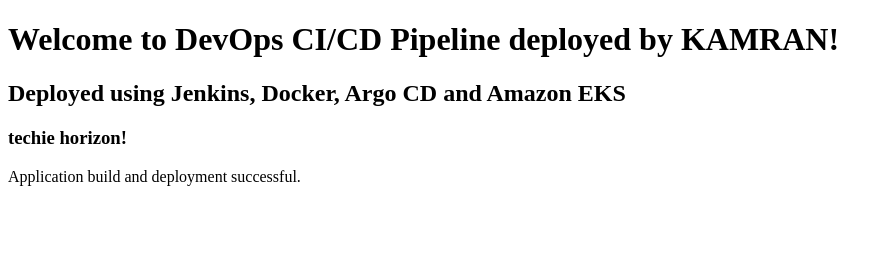
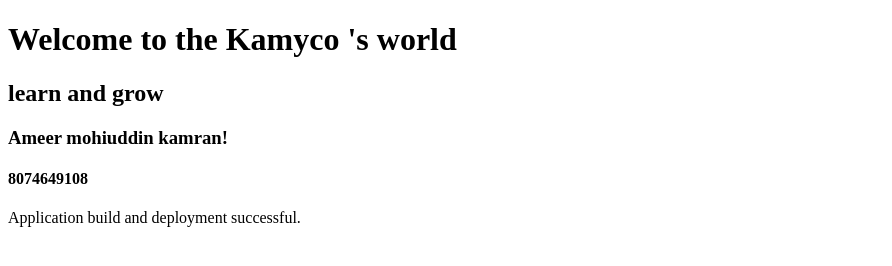
Before and after one commit to mohikamran9-ship-it/jenkins-argocd-eks-project, a plain HTML site: page index.html in a window 1280 px wide. Shown: the whole page, without its empty margins (0-892 px from the left). Drawn offline with Linux system fonts and the light colour scheme.

Commit message:
Update welcome message and add new headings

```diff
--- a/index.html
+++ b/index.html
@@ -4,9 +4,11 @@
     <title>DevOps CI/CD Project</title>
 </head>
 <body>
-    <h1>Welcome to DevOps CI/CD Pipeline deployed by KAMRAN!</h1>
-    <h2>Deployed using Jenkins, Docker, Argo CD and Amazon EKS</h2>
-    <h3>techie horizon!</h3>
+    <h1>Welcome to the Kamyco
+    's world </h1>
+    <h2>learn and grow</h2>
+    <h3>Ameer mohiuddin kamran!</h3>
+    <h4>8074649108</h4>
     <p>Application build and deployment successful.</p>
 </body>
 </html>
```
